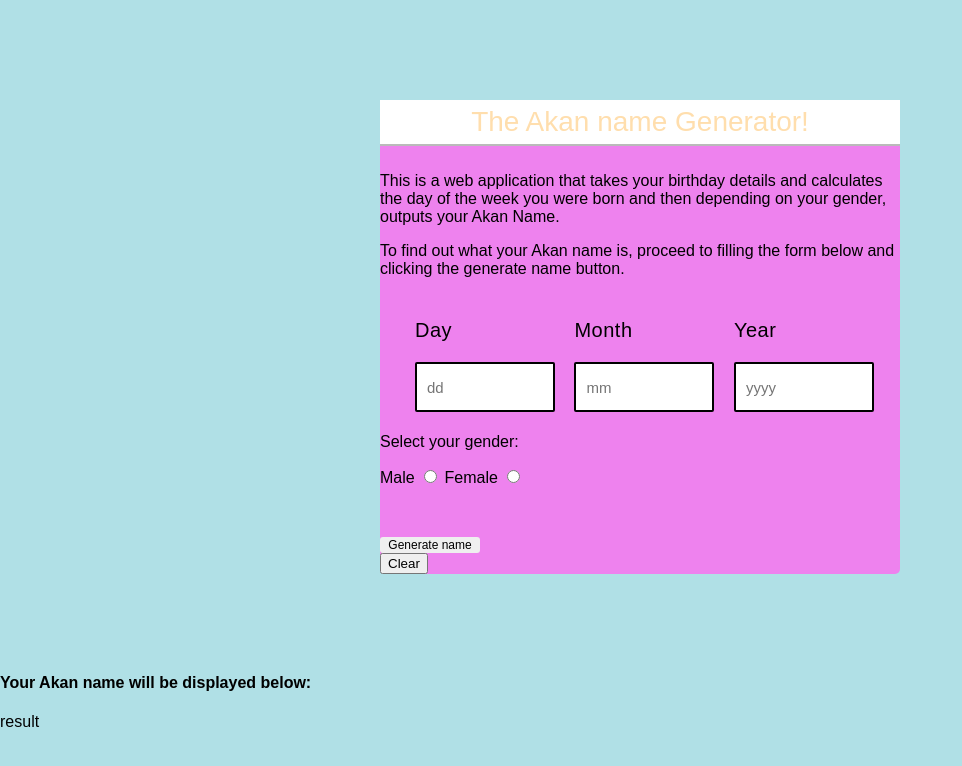
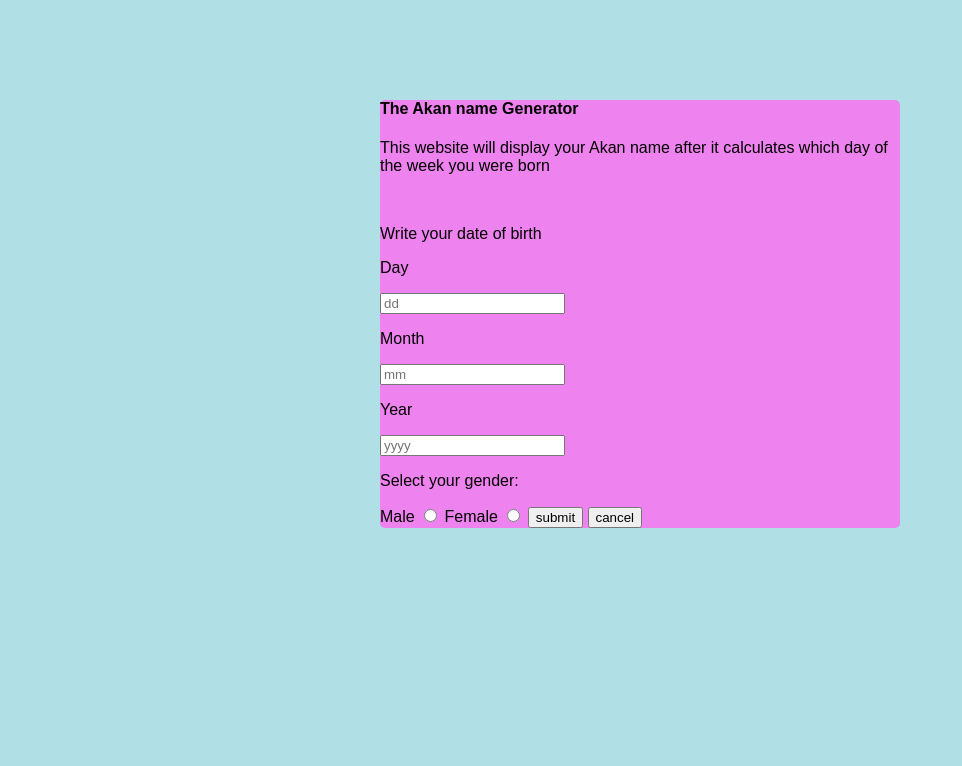
Before and after one commit to Gladyskyenze/akanbirthnames, a plain HTML site: page index.html in a window 1280 px wide. Shown: the whole page, without its empty margins (0-962 px from the left). Drawn offline with Linux system fonts and the light colour scheme; a script that the page names is missing.

Commit message:
changing the outlook of html

```diff
--- a/css/styles.css
+++ b/css/styles.css
@@ -23,7 +23,7 @@ body{
     display: block;
     float: none;
 }
-.base h3{
+.base h4{
     font-size: 28px;
     text-align: center;
     font-family: sans-serif;
@@ -34,48 +34,3 @@ body{
     background: white;
     padding: 6px;
 }
-.block{
-    width: 135px;
-    padding: 5px 15px;
-    margin-left: 20px;
-   display: inline-block;
-    /*float: left;*/
-}
-.title{
-    font-size: 20px;
-    text-align: left;
-    font-family: sans-serif;
-    font-weight: normal;
-    letter-spacing: 0.5px;
-    color: black;
-    word-spacing: 2.2px;
-}
-input[type=text]{
-    width: 140px;
-    margin: auto;
-    outline: none;
-    min-height: 50px;
-    border: 2px solid black;
-    border-radius: 2px;
-    color:black;
-    font-size: 15px;
-    padding: 10px;
-}
-input[type=button]{
-    width: 100px;
-    margin-top: 50px;
-    outline: none;
-    border: none;
-    border-radius: 3px;
-    background-color:rgb(80, 18, 138)
-    padding 15 px 16px;
-    color: black;
-    font-size: 12px;
-
-}
-input[type=button]:hover{
-    background-color: burlywood;
-}
-#result{
-    text-align: center;
-}
--- a/index.html
+++ b/index.html
@@ -12,30 +12,21 @@
 <body>
     <div class="container">
         <form>
-            <div class="base">
-                <h3> The Akan name Generator! </h3>
-                <p> This is a web application that takes
-                    your birthday details and calculates the day of
-                    the week you were born and then depending on your
-                    gender, outputs your Akan Name. </p>
-                <p>
-                    To find out what your Akan name is, proceed to
-                    filling the form below and clicking the generate
-                    name button.
-                </p>
-                <form class="myform" onsubmit="return displaynames()">
+            <h4>The Akan name Generator</h4>
+            <p>This website will display your Akan name after it calculates which day of the week you were born</p>
+            <br>
+            <p>Write your date of birth</p>
+
             <div class="block">
                 <p class="title">Day</p>
                 <input type="text" name="date" id="datee" placeholder="dd"  required>
-                </div>
-                <div class="block">
+
+
                 <p class="title">Month</p>
                 <input type="text" name="month" id="monthh" placeholder="mm"  required>
-                </div>
-                <div class="block">
+
                 <p class="title">Year</p>
                 <input type="text" name="year" id="yearr" placeholder="yyyy" required>
-                </div>
             </div>
             <label for="gender">
                 <p>Select your gender: </p>
@@ -44,23 +35,11 @@
                 Female
                 <input id="femalee" type="radio" name="gender" value="female" required>
             </label>
-
-            <form action="">
-                <div class="base">
-                    <input type="button" name="generate name" value="Generate name" onclick="" />
-                </div>
-            </form>
-        </form>
-            <!-- this clears the text boxes once the button is clicked-->
-            <form onsubmit="return clearInput()">
-                <input class="clear" type="submit" value="Clear">
-            </form>
+            <button id="btn1">submit</button>
+            <button id="btn2">cancel</button>
         </form>
     </div>
-    <h4 id=output><strong>Your Akan name will be displayed below:</strong></h4>
-    <p id="result"></p>
-    </div>
-    </div>
+
     <script src="/jscript/script.js"></script>
 </body>
 
--- a/jscript/script.js
+++ /dev/null
@@ -1,7 +0,0 @@
-function displaynames(){
-  let dates = document.getElementById("date").ariaValueMax;
-  let months = document.getElementById("monthh").ariaValueMax;
-  let yearr = document.getElementById("yearr").ariaValueMax;
-  let gender = document.getElementById("gender").ariaValueMax;
-}
-  document.write("result");
```
Lines whose indentation alone changed are shown as unchanged.
